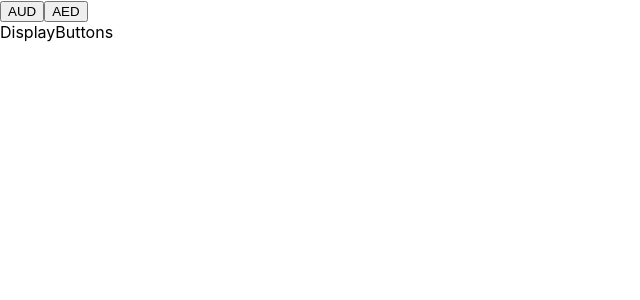
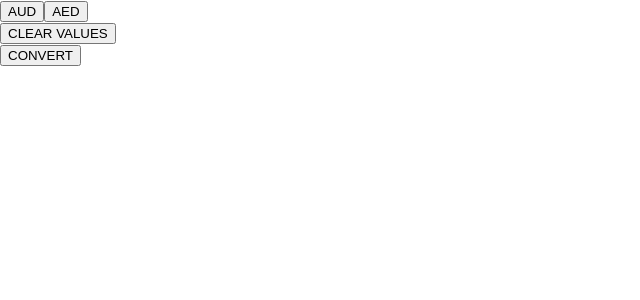
Before and after one commit to mikethompson100/proj3a, a React (Create React App) app in the folder my-app/: page / in a window 1280 px wide. Shown: the top 300 px of the page, without its empty margins (0-640 px from the left). Built offline with nearby package versions, Linux system fonts and the light colour scheme.

Commit message:
Setup function for receiving requested currencies.

```diff
--- a/my-app/src/App.js
+++ b/my-app/src/App.js
@@ -1,23 +1,39 @@
 import './App.css';
 import axios from 'axios';
+import { useState } from 'react'
 import { BASE_URL, API_KEY } from './components/Global'
 import DisplayButtons from './components/DisplayButtons'
 
 function App() {
+  const [currency1, setCurrency1] = useState("")
+  const [currency2, setCurrency2] = useState("")
 
-  async function getData(e) {
-      const country = e.target.getAttribute("index");
-      const res = await axios.get(`${BASE_URL}/${API_KEY}/latest/${country}`)
-      console.log(res)
+  async function anyButtonClick(e) {
+      if ((currency1 !== "") && (currency2 !== "")) {
+        alert("You already have both currencies. Please hit the CONVERT button to perform the conversion or the CLEAR VALUES button to start over.")
+      }
+      else if (currency1 === "") {
+        setCurrency1(e.target.getAttribute("index"))
+        const res = await axios.get(`${BASE_URL}/${API_KEY}/latest/${currency1}`)
+      }
+      else if (currency2 === "") {
+        setCurrency2(e.target.getAttribute("index"))
+        const res = await axios.get(`${BASE_URL}/${API_KEY}/latest/${currency2}`)
+      }
+      else alert("FALL THROUGH?")
     }
 
+const clearValues = () => {
+  setCurrency1("")
+  setCurrency2("")
 
+}
 
   return (
     <div>
-    <button index="AUD" onClick={getData}>AUD</button>
-    <button index="AED" onClick={getData}>AED</button>
-      <DisplayButtons />
+      <DisplayButtons anyButtonClick={anyButtonClick} /><button onClick={clearValues}>CLEAR VALUES</button>
+      <br/>
+      <button>CONVERT</button>
     </div>
   );
 }
--- a/my-app/src/components/DisplayButtons.js
+++ b/my-app/src/components/DisplayButtons.js
@@ -1,8 +1,9 @@
 
-function DisplayButtons() {
+function DisplayButtons(props) {
     return (
       <div>
-        DisplayButtons
+        <button index="AUD" onClick={props.anyButtonClick}>AUD</button>
+        <button index="AED" onClick={props.anyButtonClick}>AED</button>
       </div>
     );
   }
```
